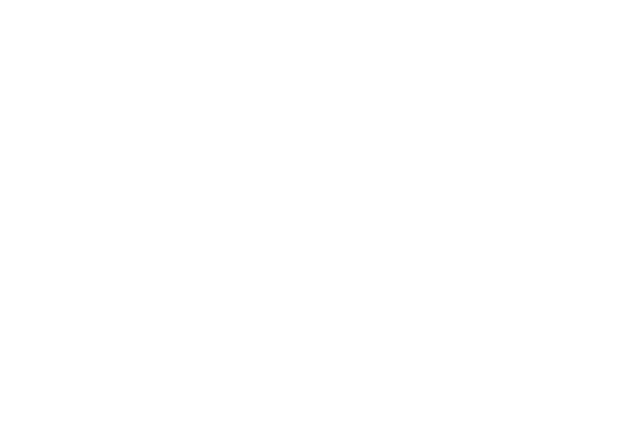
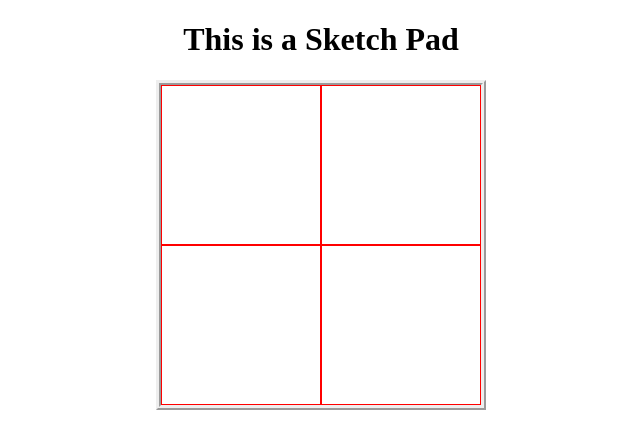
Before and after one commit to helen-mb/odin-sketch, a plain HTML site: page index.html in a window 1280 px wide. Shown: the whole page, without its empty margins (319-959 px from the left). Drawn offline with Linux system fonts and the light colour scheme.

Commit message:
Create a dynamic grid

```diff
--- a/index.html
+++ b/index.html
@@ -9,6 +9,7 @@
     <link rel="stylesheet" href="style.css">
 </head>
 <body>
-
+    <h1>This is a Sketch Pad</h1>
+    <div id="grid"></div>
 </body>
 </html>
--- a/script.js
+++ b/script.js
@@ -0,0 +1,14 @@
+// Accessing the existing grid container
+const grid = document.getElementById('grid');
+// Using a for loop, create multiple pixels
+let size = 2;
+const pixelWidth = ((grid.clientWidth / size) - 2);
+for (i=1; i<=Math.pow(size, 2); i++) {
+    // Creating a single pixel within the grid container
+    const pixel = document.createElement('div');
+    pixel.setAttribute('class', 'pixel');
+    pixel.setAttribute('id', `pixel${i}`);
+    pixel.style.width = `${pixelWidth}px`;
+    console.log(pixelWidth);
+    grid.appendChild(pixel);
+}
--- a/style.css
+++ b/style.css
@@ -0,0 +1,18 @@
+h1 {
+    text-align: center;
+}
+#grid {
+    display: flex;
+    flex-wrap: wrap;
+    border: 5px;
+    border-style:ridge;
+    max-width: 25vw;
+    height: 25vw;
+    margin: auto;
+}
+.pixel {
+    border: 1px;
+    border-style: solid;
+    border-color: red;
+    margin: 0px;
+}
```
